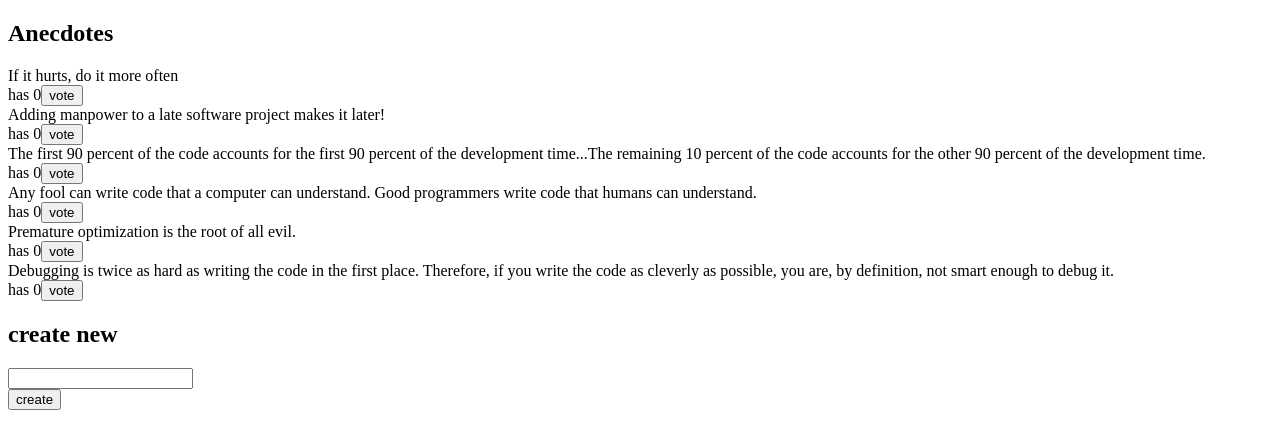
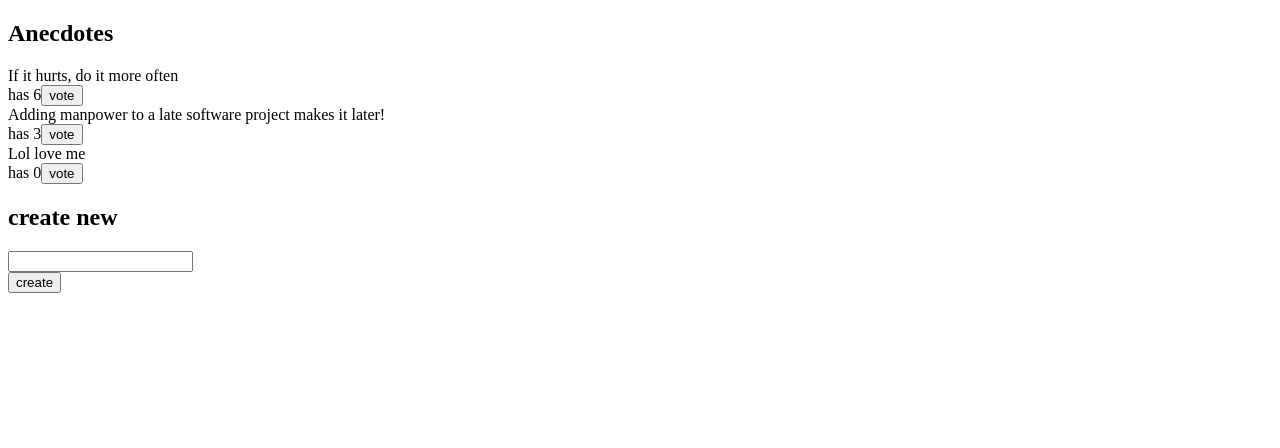
Before and after one commit to eneyeitech/redux-anecdotes, a React (Vite) app: page / in a window 1280 px wide. Shown: the top 448 px of the page. Built offline with nearby package versions, Linux system fonts and the light colour scheme; data requests are answered from the project's data file.

Commit message:
6.14 Anecdotes and the Backend, step 1 Implemented

```diff
--- /dev/null
+++ b/db.json
@@ -0,0 +1,19 @@
+{
+  "anecdotes": [
+    {
+      "content": "If it hurts, do it more often",
+      "id": "1",
+      "votes": 6
+    },
+    {
+      "content": "Adding manpower to a late software project makes it later!",
+      "id": "2",
+      "votes": 3
+    },
+    {
+      "id": "0be8",
+      "content": "Lol love me",
+      "votes": 0
+    }
+  ]
+}
--- a/package.json
+++ b/package.json
@@ -5,6 +5,7 @@
   "type": "module",
   "scripts": {
     "dev": "vite",
+    "server": "json-server -p3001 --watch db.json",
     "build": "vite build",
     "lint": "eslint . --ext js,jsx --report-unused-disable-directives --max-warnings 0",
     "preview": "vite preview"
@@ -14,6 +15,7 @@
     "@testing-library/jest-dom": "^6.1.4",
     "@testing-library/react": "^14.0.0",
     "@testing-library/user-event": "^14.5.1",
+    "axios": "^1.12.2",
     "react": "^18.2.0",
     "react-dom": "^18.2.0",
     "react-redux": "^8.1.3",
@@ -25,6 +27,7 @@
     "eslint-plugin-react": "^7.32.2",
     "eslint-plugin-react-hooks": "^4.6.0",
     "eslint-plugin-react-refresh": "^0.4.3",
+    "json-server": "^1.0.0-beta.3",
     "vite": "^4.4.5"
   },
   "eslintConfig": {
--- a/src/App.jsx
+++ b/src/App.jsx
@@ -1,9 +1,18 @@
 // App.jsx
+import { useEffect } from 'react'
+import { useDispatch } from 'react-redux'
+import { initializeAnecdotes } from './reducers/anecdoteReducer'
 import AnecdoteForm from './components/AnecdoteForm'
 import AnecdoteList from './components/AnecdoteList'
 import Notification from './components/Notification'
 
 const App = () => {
+  const dispatch = useDispatch()
+
+  useEffect(() => {
+    dispatch(initializeAnecdotes())
+  }, [dispatch])
+
   return (
     <div>
       <h2>Anecdotes</h2>
--- a/src/reducers/anecdoteReducer.js
+++ b/src/reducers/anecdoteReducer.js
@@ -1,48 +1,48 @@
 // reducers/anecdoteReducer.js
 import { createSlice } from '@reduxjs/toolkit'
-
-const anecdotesAtStart = [
-  'If it hurts, do it more often',
-  'Adding manpower to a late software project makes it later!',
-  'The first 90 percent of the code accounts for the first 90 percent of the development time...The remaining 10 percent of the code accounts for the other 90 percent of the development time.',
-  'Any fool can write code that a computer can understand. Good programmers write code that humans can understand.',
-  'Premature optimization is the root of all evil.',
-  'Debugging is twice as hard as writing the code in the first place. Therefore, if you write the code as cleverly as possible, you are, by definition, not smart enough to debug it.'
-]
-
-const getId = () => (100000 * Math.random()).toFixed(0)
-
-const asObject = (anecdote) => {
-  return {
-    content: anecdote,
-    id: getId(),
-    votes: 0
-  }
-}
-
-const initialState = anecdotesAtStart.map(asObject)
+import anecdoteService from '../services/anecdoteService'
 
 const anecdoteSlice = createSlice({
   name: 'anecdotes',
-  initialState,
+  initialState: [],
   reducers: {
-    voteAnecdote(state, action) {
-      const id = action.payload
-      const anecdote = state.find(a => a.id === id)
-      if (anecdote) {
-        anecdote.votes += 1
-      }
+    setAnecdotes(state, action) {
+      return action.payload
     },
-    createAnecdote(state, action) {
-      const content = action.payload
-      state.push({
-        content,
-        id: getId(),
-        votes: 0
-      })
+    appendAnecdote(state, action) {
+      state.push(action.payload)
+    },
+    updateAnecdote(state, action) {
+      const updated = action.payload
+      return state.map(a => a.id !== updated.id ? a : updated)
     }
   }
 })
 
-export const { voteAnecdote, createAnecdote } = anecdoteSlice.actions
+export const { setAnecdotes, appendAnecdote, updateAnecdote } = anecdoteSlice.actions
+
+// --- THUNKS ---
+export const initializeAnecdotes = () => {
+  return async dispatch => {
+    const anecdotes = await anecdoteService.getAll()
+    dispatch(setAnecdotes(anecdotes))
+  }
+}
+
+export const createAnecdote = content => {
+  return async dispatch => {
+    const newAnecdote = await anecdoteService.createNew(content)
+    dispatch(appendAnecdote(newAnecdote))
+  }
+}
+
+export const voteAnecdote = id => {
+  return async (dispatch, getState) => {
+    const anecdote = getState().anecdotes.find(a => a.id === id)
+    const updated = { ...anecdote, votes: anecdote.votes + 1 }
+    const saved = await anecdoteService.updateVotes(id, updated)
+    dispatch(updateAnecdote(saved))
+  }
+}
+
 export default anecdoteSlice.reducer
--- /dev/null
+++ b/src/services/anecdoteService.js
@@ -0,0 +1,21 @@
+// services/anecdoteService.js
+import axios from 'axios'
+const baseUrl = 'http://localhost:3001/anecdotes'
+
+const getAll = async () => {
+  const response = await axios.get(baseUrl)
+  return response.data
+}
+
+const createNew = async (content) => {
+  const newAnecdote = { content, votes: 0 }
+  const response = await axios.post(baseUrl, newAnecdote)
+  return response.data
+}
+
+const updateVotes = async (id, updatedAnecdote) => {
+  const response = await axios.put(`${baseUrl}/${id}`, updatedAnecdote)
+  return response.data
+}
+
+export default { getAll, createNew, updateVotes }
```
Also changed, not shown: 1 other file (tests, documents, lock files or other folders).
